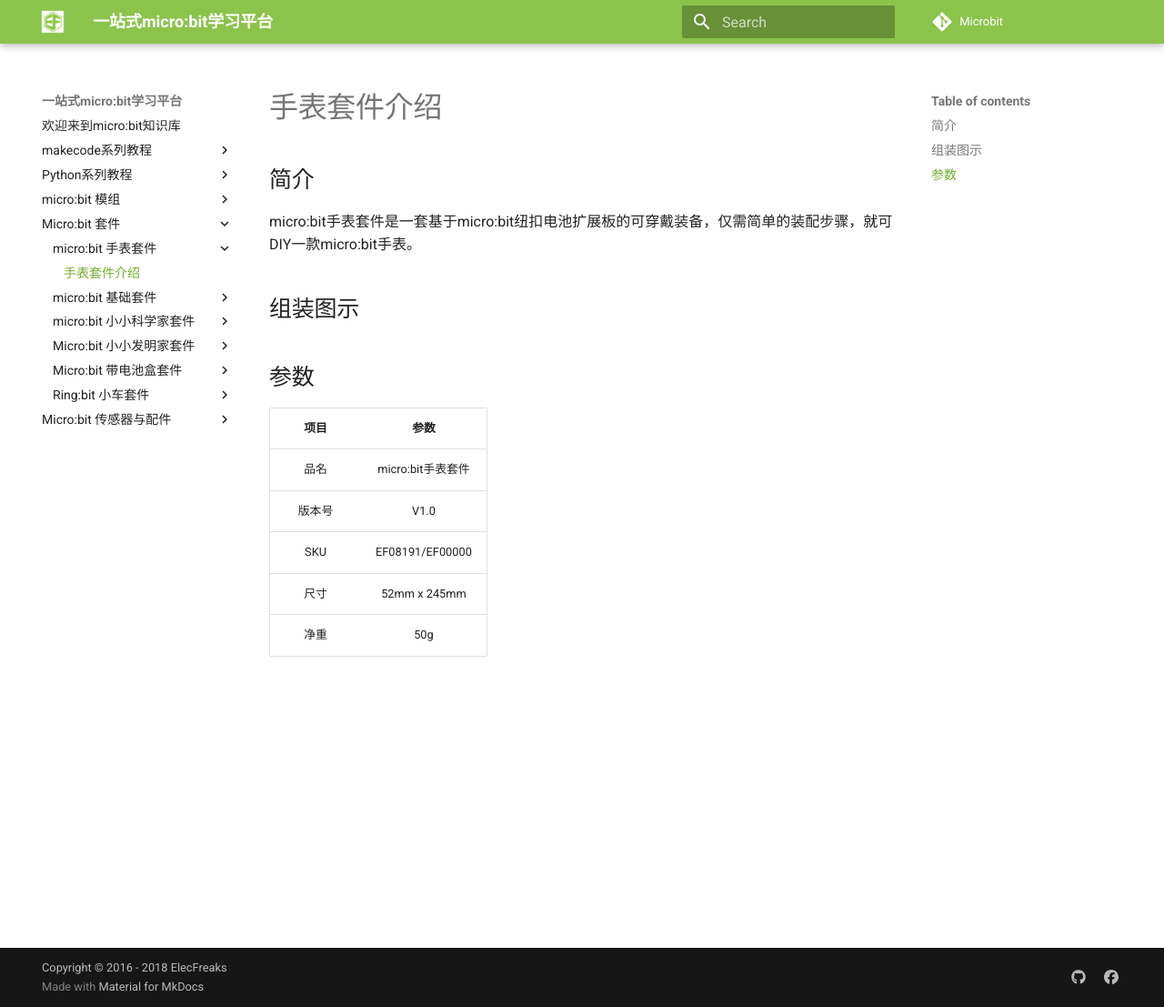
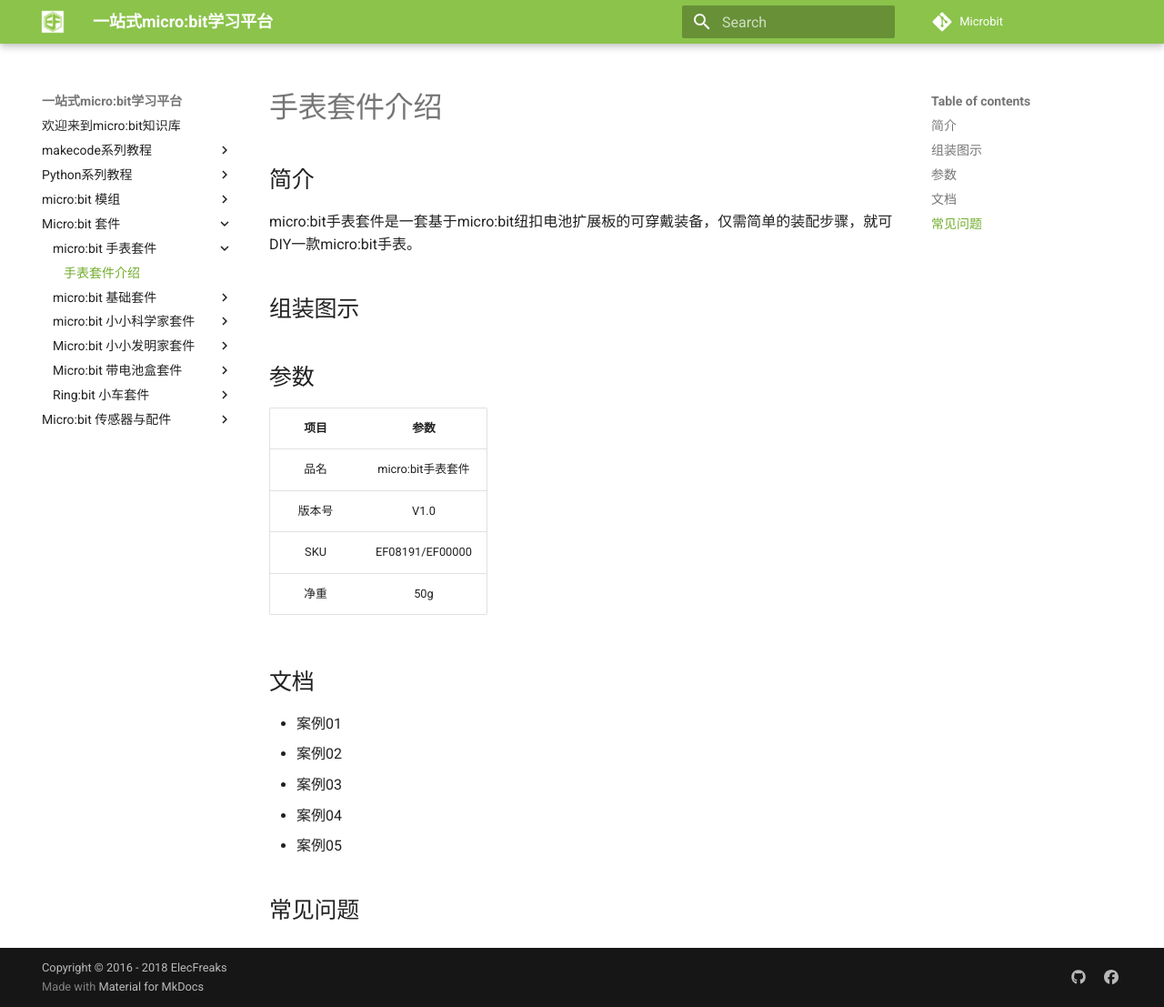
Before and after one commit to zorazeng/learn-cn, an MkDocs documentation site: the page built from docs/watch_kit.md, in a window 1280 px wide and 1107 px high. Shown: the whole window at 91% size. Built offline with MkDocs 1.6.1 and Material for MkDocs 9.7.7, drawn with Linux system fonts in a browser that asks for light colours; comment, search, counter and statistics services are not loaded; old or Windows-style settings are respelled for this version of MkDocs.

Commit message:
Update watch_kit.md

```diff
--- a/docs/watch_kit.md
+++ b/docs/watch_kit.md
@@ -9,5 +9,13 @@ micro:bit手表套件是一套基于micro:bit纽扣电池扩展板的可穿戴
 品名|micro:bit手表套件
 版本号|V1.0
 SKU|EF08191/EF00000
-尺寸|52mm x 245mm
 净重|50g
+
+## 文档
+- 案例01
+- 案例02
+- 案例03
+- 案例04
+- 案例05
+
+## 常见问题
```
